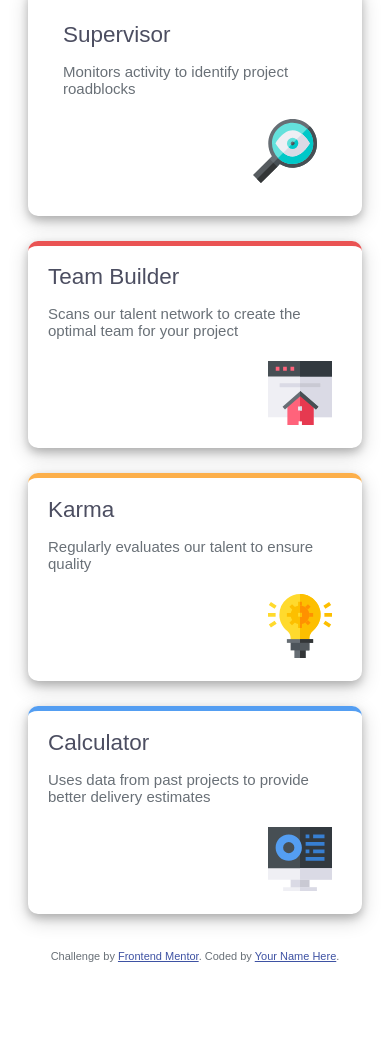
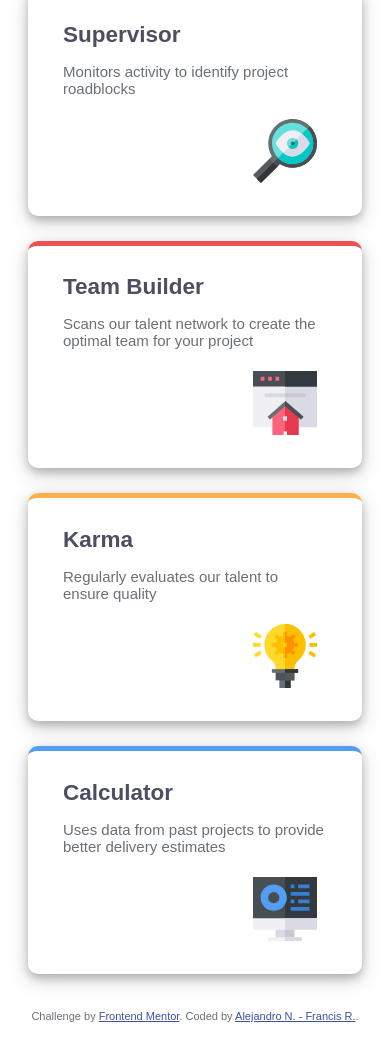
Before and after one commit to alenorgue/four-card-feature-section-master, a plain HTML site: page index.html in a window 390 px wide. Shown: the part 200-1252 px from the top of the page. Before the commit the page ends 1192 px from the top, so only its background shows below. Drawn offline with Linux system fonts and the light colour scheme.

Commit message:
v1.0 mobile

```diff
--- a/index.html
+++ b/index.html
@@ -60,7 +60,7 @@
   <footer>
     <p class="attribution">
       Challenge by <a href="https://www.frontendmentor.io?ref=challenge" target="_blank">Frontend Mentor</a>.
-      Coded by <a href="#">Your Name Here</a>.
+      Coded by <a href="#">Alejandro N. - Francis R.</a>.
     </p>
   </footer>
 </body>
--- a/styles.css
+++ b/styles.css
@@ -15,7 +15,7 @@ font-weight: 200;
 font-size: 1.4rem;}
 span {font-weight: 600;}
 h2 {color:hsl(234, 12%, 34%) ;
-font-weight: 400;
+font-weight: 600;
 margin-bottom: 2px;}
 p {margin-bottom: 2px;}
 
@@ -32,20 +32,23 @@ padding: 10px 25px;}
     box-shadow: 0 4px 8px rgba(0, 0, 0, 0.2), 0 6px 20px rgba(0, 0, 0, 0.19);
     display: flex;
     flex-direction: column;
-    align-items: end;}
+    align-items: end;
+    padding: 10px 25px;}
 
 .box__karma {border-top: 5px solid hsl(34, 97%, 64%);
         border-radius: 10px;
         box-shadow: 0 4px 8px rgba(0, 0, 0, 0.2), 0 6px 20px rgba(0, 0, 0, 0.19);
         display: flex;
         flex-direction: column;
-        align-items: end;}
+        align-items: end;
+        padding: 10px 25px;}
 .box__calculator {border-top: 5px solid hsl(212, 86%, 64%);
             border-radius: 10px;
             box-shadow: 0 4px 8px rgba(0, 0, 0, 0.2), 0 6px 20px rgba(0, 0, 0, 0.19);
             display: flex;
             flex-direction: column;
-            align-items: end;}
+            align-items: end;
+            padding: 10px 25px;}
 .box__img {
     padding: 20px;
 }
```
